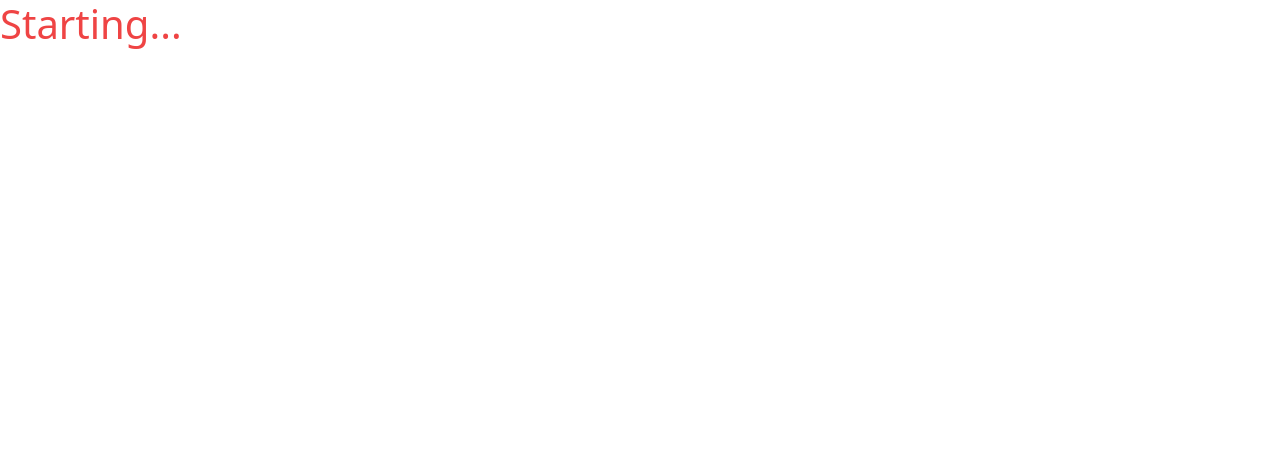
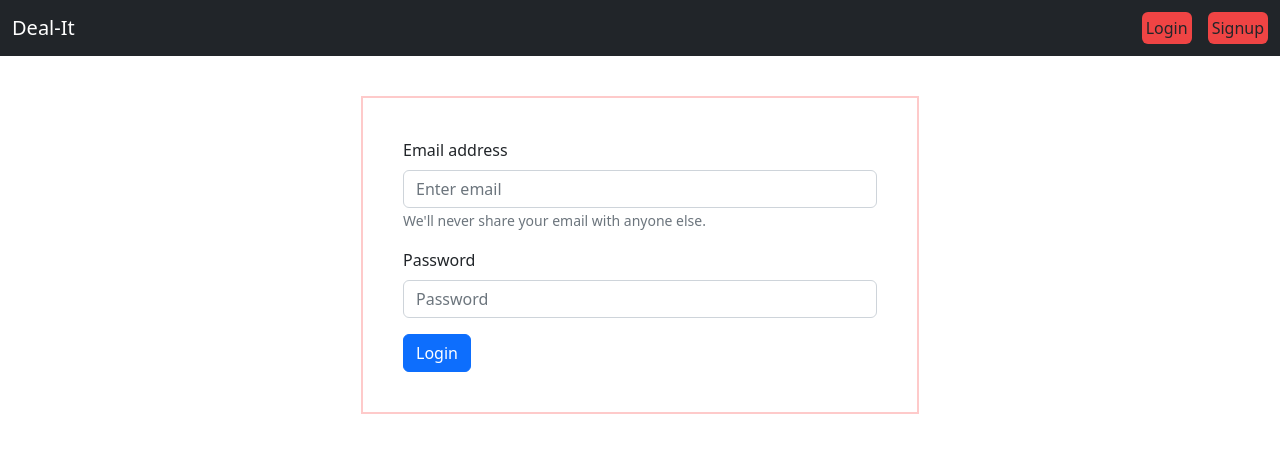
Before and after one commit to Shubhrant05/Deal-It, a React (Create React App) app in the folder deal_it_frontend/: page / in a window 1280 px wide. Shown: the top 452 px of the page. Built offline with nearby package versions, Linux system fonts and the light colour scheme.

Commit message:
basic ui for login & signup page

```diff
--- a/deal_it_frontend/package.json
+++ b/deal_it_frontend/package.json
@@ -10,6 +10,7 @@
     "react": "^18.2.0",
     "react-bootstrap": "^2.7.0",
     "react-dom": "^18.2.0",
+    "react-icons": "^4.7.1",
     "react-scripts": "5.0.1",
     "web-vitals": "^2.1.4"
   },
--- a/deal_it_frontend/src/App.js
+++ b/deal_it_frontend/src/App.js
@@ -1,8 +1,9 @@
 import './App.css';
+import Authentication_Page from './components/authentication';
 function App() {
   return (
     <div className="App">
-      <h1 className='text-red-500'>Starting...</h1>
+      <Authentication_Page/>
     </div>
   );
 }
--- /dev/null
+++ b/deal_it_frontend/src/components/authentication/index.js
@@ -0,0 +1,45 @@
+import { useState } from "react";
+import Container from "react-bootstrap/Container";
+import Nav from "react-bootstrap/Nav";
+import Navbar from "react-bootstrap/Navbar";
+import Login from "./login";
+import Signup from "./signup";
+
+function Authentication_Page() {
+  const [isLoginOpen, setIsLoginOpen] = useState(true);
+  const myStyle = {
+    backgroundImage:
+      "url('https://cache.careers360.mobi/media/colleges/reviews/2020/10/3/142538/iiit.jpg')",
+    height: "100vh",
+    // marginTop:'-50px',
+    // fontSize:'50px',
+    backgroundSize: "cover",
+    backgroundRepeat: "no-repeat",
+  };
+  return (
+    <>
+      <Navbar collapseOnSelect expand="lg" bg="dark" variant="dark">
+      <Container fluid>
+        <Navbar.Brand href="#home">Deal-It</Navbar.Brand>
+        <Navbar.Toggle aria-controls="responsive-navbar-nav" />
+        <Navbar.Collapse id="responsive-navbar-nav" className='justify-content-end'>
+          <Nav className="md:flex gap-3">
+            <button className=" bg-red-500 p-1 rounded-md" onClick={()=>setIsLoginOpen(true)}>Login</button>
+            <button className="bg-red-500 p-1 rounded-md" onClick={()=>setIsLoginOpen(false)}>Signup</button>
+          </Nav>
+        </Navbar.Collapse>
+      </Container>
+    </Navbar>
+    {/* <div className='flex gap-2 mt-2 justify-center w-3/4'>
+
+    </div> */}
+    <div className="flex justify-center  mt-10 container">
+    <div className='w-full lg:w-1/2 border-2 border-red-200 p-10'>
+    {isLoginOpen?<Login/>:<Signup/>}
+</div>
+    </div>
+    </>
+  );
+}
+
+export default Authentication_Page;
--- /dev/null
+++ b/deal_it_frontend/src/components/authentication/login/index.js
@@ -0,0 +1,47 @@
+import { useState } from 'react';
+import Button from 'react-bootstrap/Button';
+import Form from 'react-bootstrap/Form';
+
+function Login() {
+    const [credentials,setCredentials]=useState({
+        "email":"",
+        "password":""
+    })
+
+    const updateCredentials=(e)=>{
+        setCredentials({
+            ...credentials,
+            [e.target.name]:e.target.value
+        })
+    }
+    const submitHandler=async(e)=>{
+        e.preventDefault();
+        console.log(credentials);
+        setCredentials({
+            "email":"",
+        "password":""
+        })
+        // window.location.reload();
+    }
+  return (
+    <Form>
+      <Form.Group className="mb-3" controlId="formBasicEmail">
+        <Form.Label>Email address</Form.Label>
+        <Form.Control name='email' type="email" placeholder="Enter email" onChange={updateCredentials}/>
+        <Form.Text className="text-muted">
+          We'll never share your email with anyone else.
+        </Form.Text>
+      </Form.Group>
+
+      <Form.Group className="mb-3" controlId="formBasicPassword">
+        <Form.Label>Password</Form.Label>
+        <Form.Control name='password' type="password" placeholder="Password" onChange={updateCredentials}/>
+      </Form.Group>
+      <Button variant="primary" type="submit" onClick={submitHandler}>
+        Login
+      </Button>
+    </Form>
+  );
+}
+
+export default Login;
--- /dev/null
+++ b/deal_it_frontend/src/components/authentication/signup/index.js
@@ -0,0 +1,83 @@
+import { useState } from "react";
+import Button from "react-bootstrap/Button";
+import Form from "react-bootstrap/Form";
+import {AiOutlineEye,AiOutlineEyeInvisible} from "react-icons/ai"
+
+function Signup() {
+    const [showPassword,setShowPassword]=useState(false)
+    const [showConfirmPassword,setShowConfirmPassword]=useState(false)
+  const [userData, setUserData] = useState({
+    "rollNumber": "",
+    "email": "",
+    "password": "",
+  });
+  const updateData = (e) => {
+    setUserData({
+      ...userData,
+      [e.target.name]: e.target.value,
+    });
+  };
+  const submitHandler = async (e) => {
+    e.preventDefault();
+    console.log(userData);
+    // window.location.reload();
+  };
+  return (
+    <Form>
+      <Form.Group className="mb-3" controlId="formBasicRollNo">
+        <Form.Label>Roll Number</Form.Label>
+        <div className="flex gap-2 border-2 border-gray-200 rounded-md p-2">
+
+        <Form.Control
+          name="rollNumber"
+          type="text"
+          placeholder="Roll No"
+          onChange={updateData}
+        />
+        </div>
+      </Form.Group>
+      <Form.Group className="mb-3" controlId="formBasicEmail">
+        <Form.Label>Email address</Form.Label>
+        <div className="flex gap-2 border-2 border-gray-200 rounded-md p-2">
+        <Form.Control
+          name="email"
+          type="email"
+          placeholder="Enter email"
+          onChange={updateData}
+        />
+        </div>
+
+      </Form.Group>
+
+      <Form.Group className="mb-3" controlId="formBasicPassword">
+        <Form.Label>Create Password</Form.Label>
+        <div className="flex gap-2 border-2 border-gray-200 rounded-md p-2">
+        <Form.Control
+          name="newpassword"
+          type={showPassword?"text":"password"}
+          placeholder="Create Password"
+          onChange={updateData}
+        />
+        <i onClick={()=>setShowPassword(prev=>!prev)}>{showPassword?<AiOutlineEye className="h-12" />:<AiOutlineEyeInvisible className="h-12"/>}</i>
+        </div>
+      </Form.Group>
+      <Form.Group className="mb-3" controlId="formConfirmPassword">
+        <Form.Label>Confirm Password</Form.Label>
+        <div className="flex gap-2 border-2 border-gray-200 rounded-md p-2">
+        <Form.Control
+          name="confirmpassword"
+          type={showConfirmPassword?"text":"password"}
+          placeholder="Confirm Password"
+          onChange={updateData}
+        />
+        <i onClick={()=>setShowConfirmPassword(prev=>!prev)}>{showConfirmPassword?<AiOutlineEye className="h-12" />:<AiOutlineEyeInvisible className="h-12"/>}</i>
+        </div>
+      </Form.Group>
+      <Button variant="primary" type="submit" onClick={submitHandler}>
+        Signup
+      </Button>
+    </Form>
+  );
+}
+
+export default Signup;
```
Also changed, not shown: 1 other file (tests, documents, lock files or other folders).
